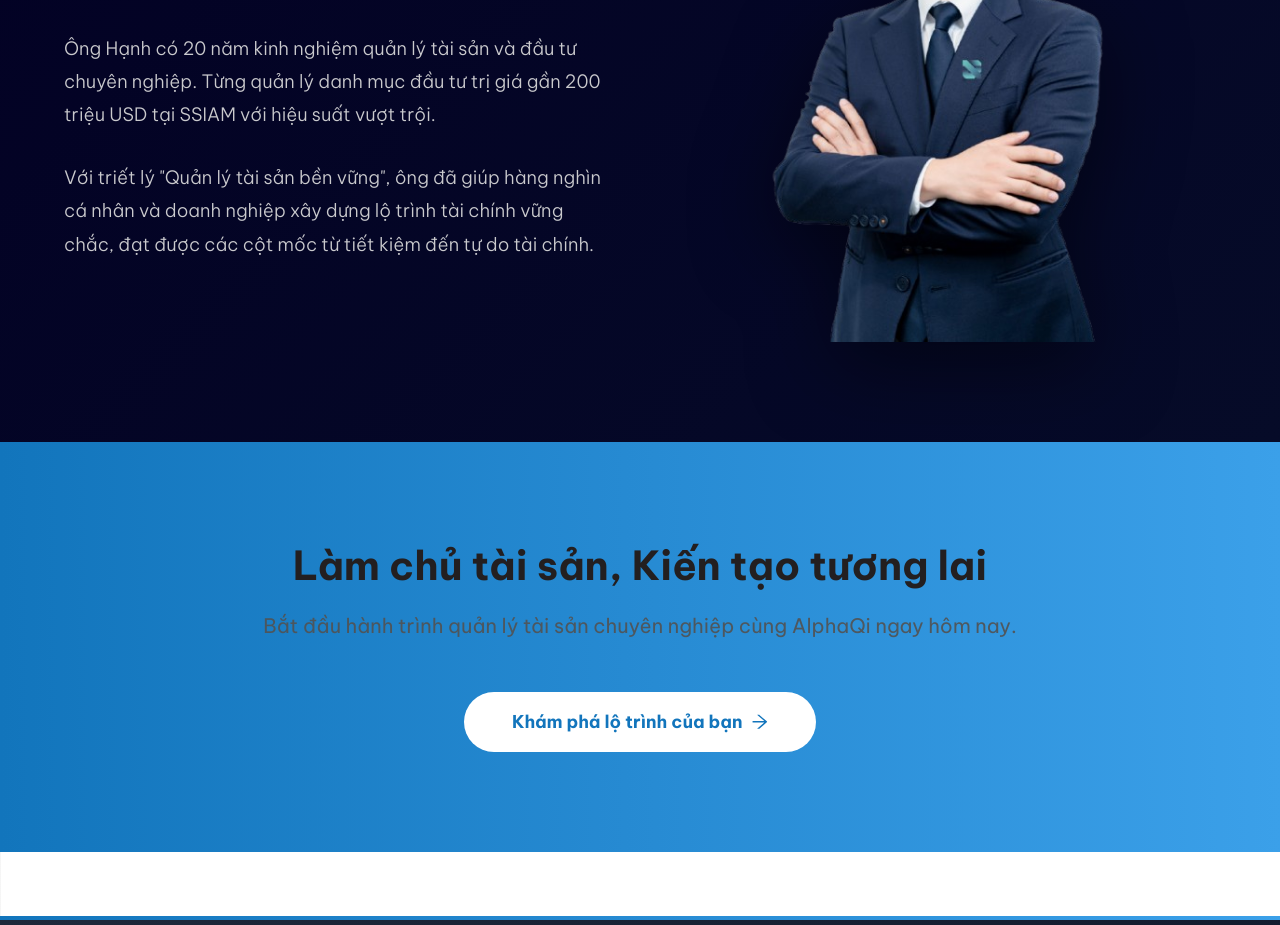
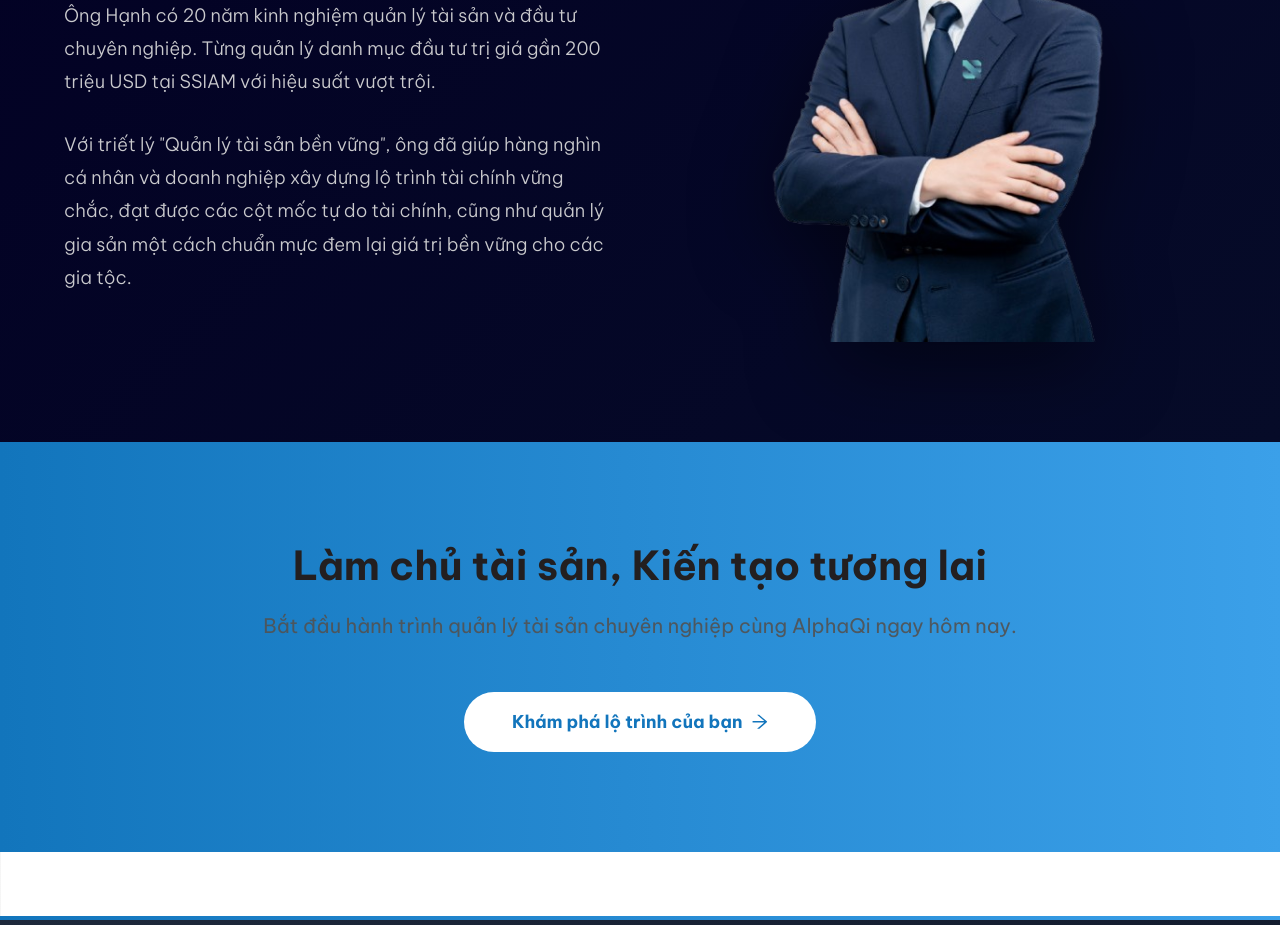
Before and after one commit to thanhk99/alphaqi, a Next.js app: page / in a window 1280 px wide. Shown: the part 3280-4205 px from the top of the page. Built offline with nearby package versions, Linux system fonts and the light colour scheme; no server answers.

Commit message:
prod patch v2.3

```diff
--- a/src/components/Home/ExpertSection/ExpertSection.tsx
+++ b/src/components/Home/ExpertSection/ExpertSection.tsx
@@ -16,8 +16,8 @@ export default function ExpertSection() {
                             Từng quản lý danh mục đầu tư trị giá gần 200 triệu USD tại SSIAM với hiệu suất vượt trội.
                         </p>
                         <p>
-                            Với triết lý "Quản lý tài sản bền vững", ông đã giúp hàng nghìn cá nhân và doanh nghiệp
-                            xây dựng lộ trình tài chính vững chắc, đạt được các cột mốc từ tiết kiệm đến tự do tài chính.
+                            Với triết lý "Quản lý tài sản bền vững", ông đã giúp hàng nghìn cá nhân và doanh nghiệp xây dựng lộ trình tài chính vững chắc,
+                            đạt được các cột mốc tự do tài chính, cũng như quản lý gia sản một cách chuẩn mực đem lại giá trị bền vững cho các gia tộc.
                         </p>
                     </div>
                     <div className={styles.expertImage}>
```
